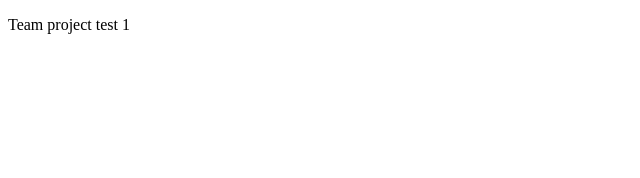
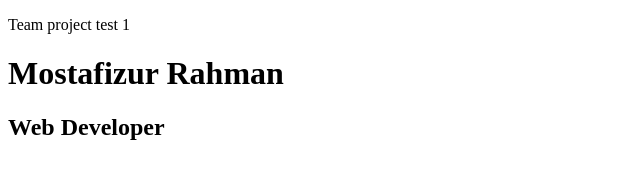
Before and after one commit to tariik12/team-test-1, a plain HTML site: page index.html in a window 1280 px wide. Shown: the whole page, without its empty margins (0-640 px from the left). Drawn offline with Linux system fonts and the light colour scheme.

Commit message:
mostafizur

```diff
--- a/index.html
+++ b/index.html
@@ -1,11 +1,16 @@
 <!DOCTYPE html>
 <html lang="en">
+
 <head>
     <meta charset="UTF-8">
     <meta name="viewport" content="width=device-width, initial-scale=1.0">
     <title>Document</title>
 </head>
+
 <body>
     <p>Team project test 1 </p>
+    <h1>Mostafizur Rahman</h1>
+    <h2>Web Developer</h2>
 </body>
+
 </html>
```
